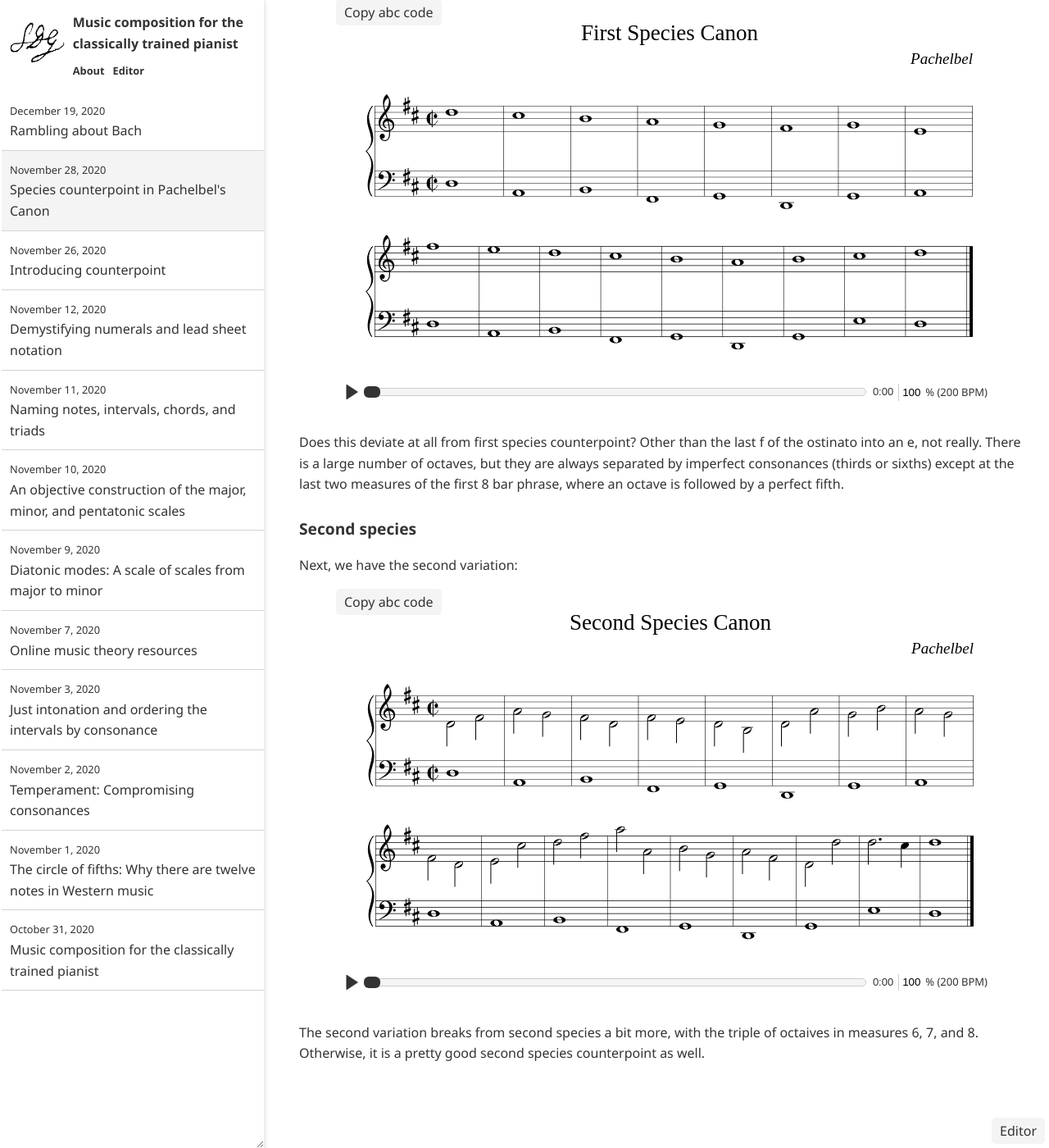
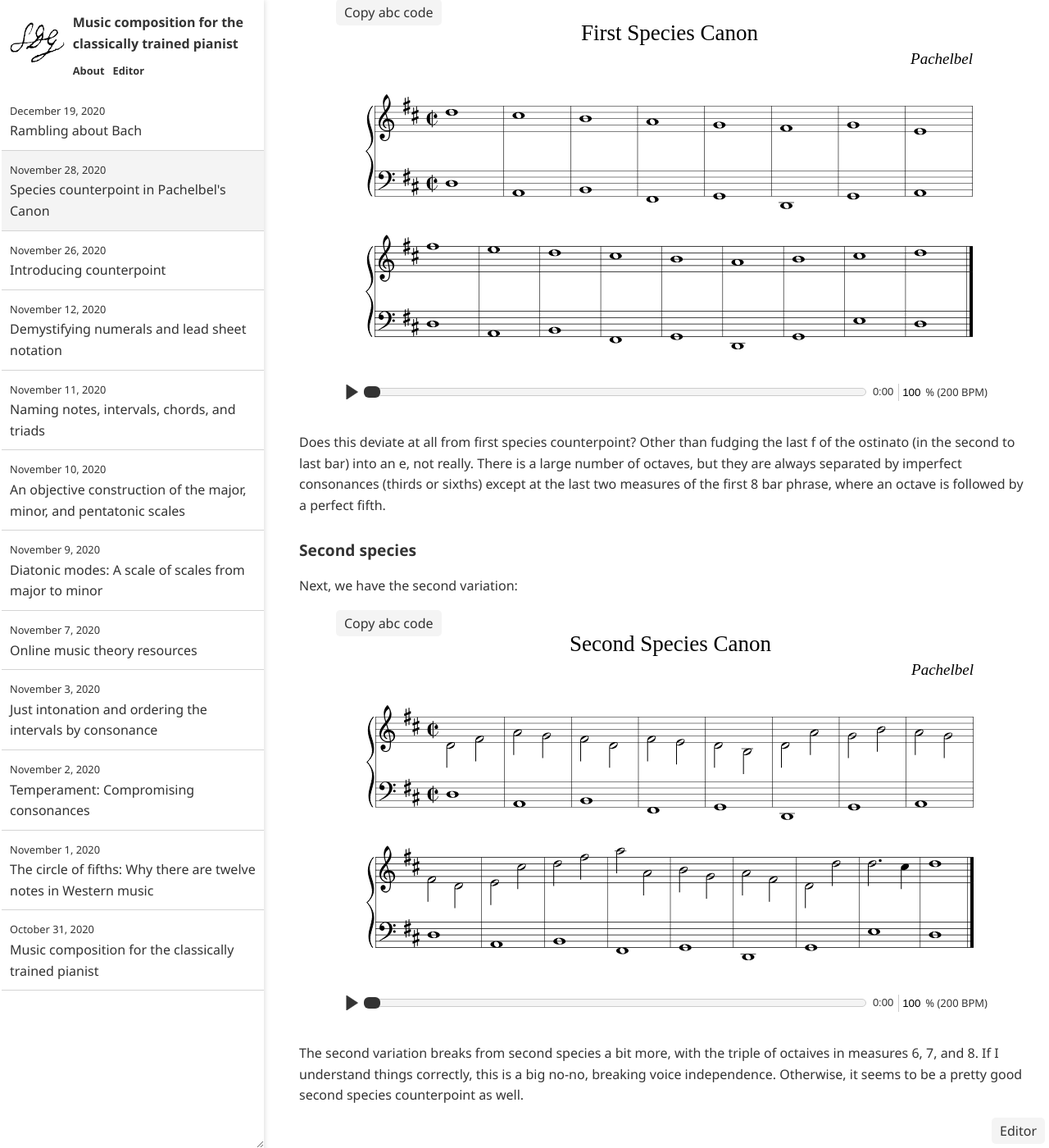
Before and after one commit to ansyblenetwork/sdg, a Jekyll site: the page built from _posts/2020-11-28-species-counterpoint-in.md, in a window 1280 px wide and 1400 px high, scrolled down 317 px. Shown: the whole window at 82% size. Built offline with Jekyll 4.4.1, drawn with Linux system fonts in a browser that asks for light colours.

Commit message:
Update 2020-11-28-species-counterpoint-in.md

```diff
--- a/_posts/2020-11-28-species-counterpoint-in.md
+++ b/_posts/2020-11-28-species-counterpoint-in.md
@@ -35,7 +35,7 @@ V:L1 clef=bass
 `, 73);
 </script>
 
-Does this deviate at all from first species counterpoint? Other than the last f of the ostinato into an e, not really. There is a large number of octaves, but they are always separated by imperfect consonances (thirds or sixths) except at the last two measures of the first 8 bar phrase, where an octave is followed by a perfect fifth.
+Does this deviate at all from first species counterpoint? Other than fudging the last f of the ostinato (in the second to last bar) into an e, not really. There is a large number of octaves, but they are always separated by imperfect consonances (thirds or sixths) except at the last two measures of the first 8 bar phrase, where an octave is followed by a perfect fifth.
 
 
 ### Second species
@@ -71,4 +71,4 @@ V:L1 clef=bass
 `, 73);
 </script>
 
-The second variation breaks from second species a bit more, with the triple of octaives in measures 6, 7, and 8. Otherwise, it is a pretty good second species counterpoint as well.
+The second variation breaks from second species a bit more, with the triple of octaives in measures 6, 7, and 8. If I understand things correctly, this is a big no-no, breaking voice independence. Otherwise, it seems to be a pretty good second species counterpoint as well.
```
